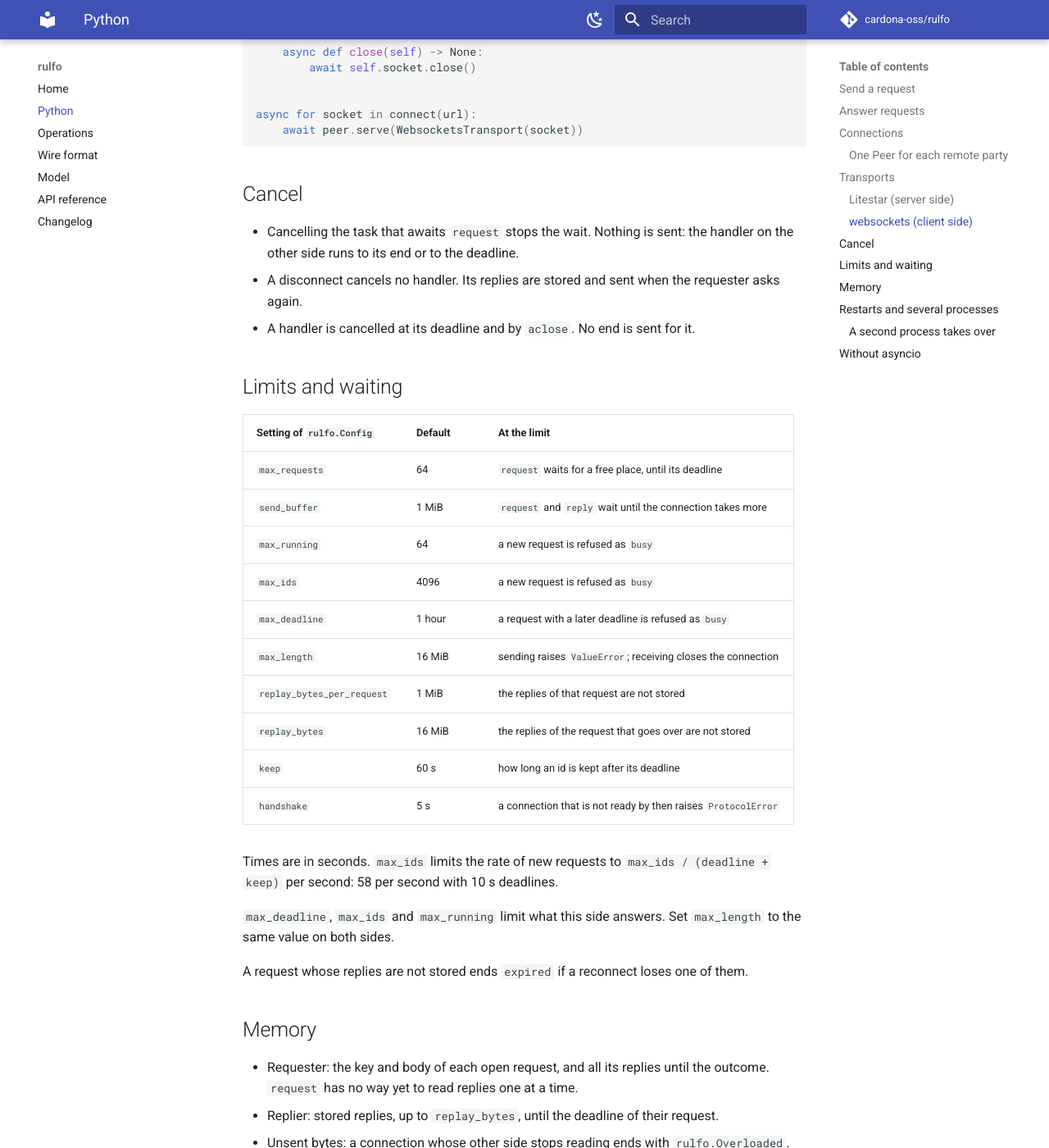
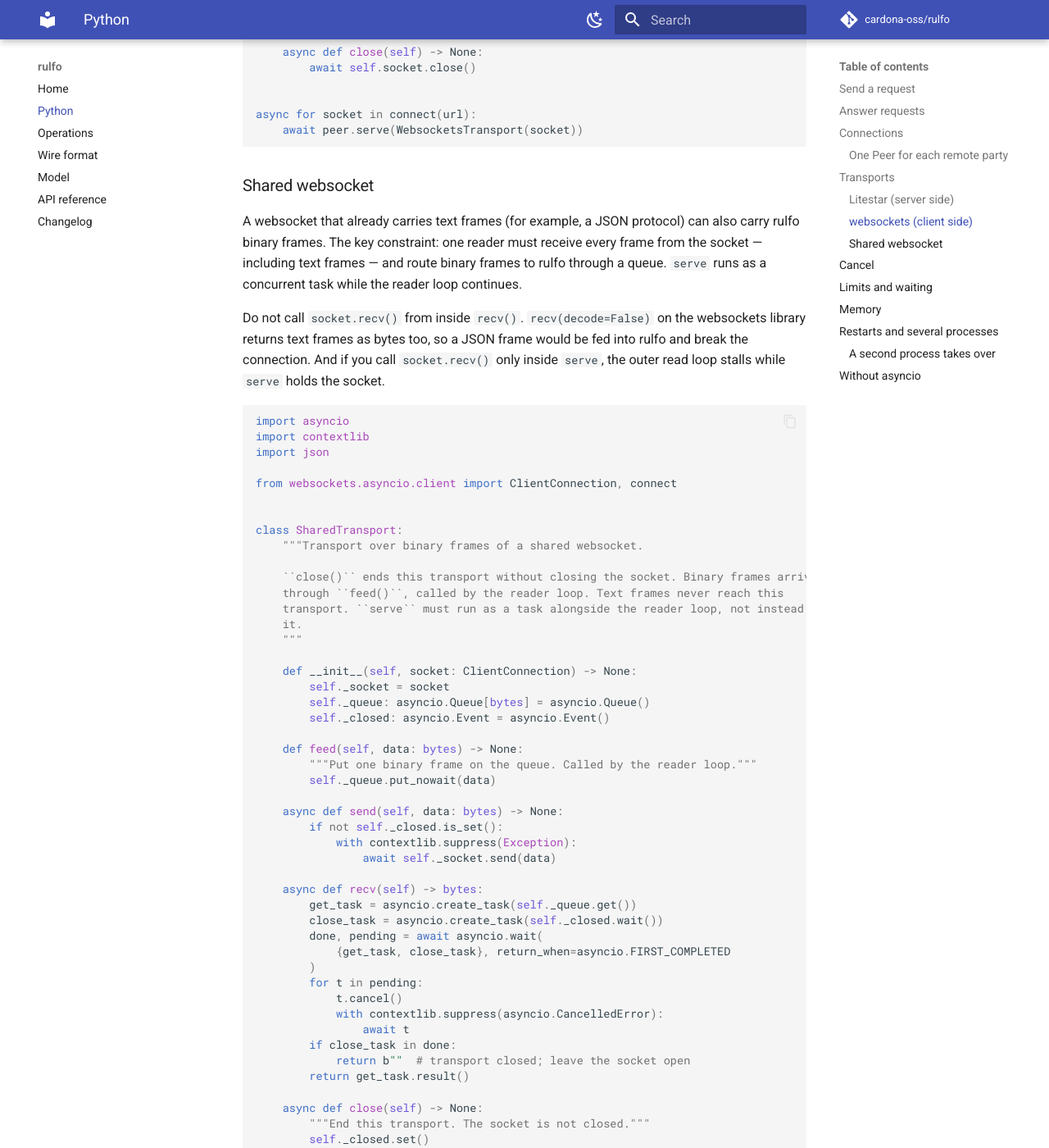
Before and after one commit to jorgeecardona/rulfo, an MkDocs documentation site: the page built from docs/python.md, in a window 1280 px wide and 1400 px high, scrolled down 4476 px. Shown: the whole window at 82% size. Built offline with MkDocs 1.6.1 and Material for MkDocs 9.7.7, drawn with Linux system fonts in a browser that asks for light colours; comment, search, counter and statistics services are not loaded; some of the changed text lies outside the part shown.

Commit message:
test: shared-websocket transport that closes without closing the connection
docs/python.md: "Shared websocket" section. SharedTransport uses a queue fed by
one reader loop that branches on frame type. serve runs as a task. recv() does not
call socket.recv() directly: websockets recv(decode=False) delivers text as bytes
too, which would corrupt the rulfo stream; and calling it inside serve blocks the
outer read loop.

tests/test_shared_transport.py: four tests with FakeWebSocket, a fake that delivers
both str and bytes through one recv() call, the same as the real websocket library.
The reader loop in each test branches on type; text frames never reach the transport
queue. Tests: routing through one reader, full rulfo exchange with interleaved text
frames, close without closing the socket, serve again on a new transport.

pyproject.toml: add SLF001, PLR0915, C901 to per-file-ignores for tests (private
member access and statement/complexity counts on asyncio-pattern tests).

````diff
--- a/docs/python.md
+++ b/docs/python.md
@@ -197,6 +197,92 @@ async for socket in connect(url):
     await peer.serve(WebsocketsTransport(socket))
 ```
 
+### Shared websocket
+
+A websocket that already carries text frames (for example, a JSON protocol) can also carry rulfo
+binary frames. The key constraint: one reader must receive every frame from the socket — including
+text frames — and route binary frames to rulfo through a queue. `serve` runs as a concurrent task
+while the reader loop continues.
+
+Do not call `socket.recv()` from inside `recv()`. `recv(decode=False)` on the websockets library
+returns text frames as bytes too, so a JSON frame would be fed into rulfo and break the connection.
+And if you call `socket.recv()` only inside `serve`, the outer read loop stalls while `serve` holds
+the socket.
+
+```python
+import asyncio
+import contextlib
+import json
+
+from websockets.asyncio.client import ClientConnection, connect
+
+
+class SharedTransport:
+    """Transport over binary frames of a shared websocket.
+
+    ``close()`` ends this transport without closing the socket. Binary frames arrive
+    through ``feed()``, called by the reader loop. Text frames never reach this
+    transport. ``serve`` must run as a task alongside the reader loop, not instead of
+    it.
+    """
+
+    def __init__(self, socket: ClientConnection) -> None:
+        self._socket = socket
+        self._queue: asyncio.Queue[bytes] = asyncio.Queue()
+        self._closed: asyncio.Event = asyncio.Event()
+
+    def feed(self, data: bytes) -> None:
+        """Put one binary frame on the queue. Called by the reader loop."""
+        self._queue.put_nowait(data)
+
+    async def send(self, data: bytes) -> None:
+        if not self._closed.is_set():
+            with contextlib.suppress(Exception):
+                await self._socket.send(data)
+
+    async def recv(self) -> bytes:
+        get_task = asyncio.create_task(self._queue.get())
+        close_task = asyncio.create_task(self._closed.wait())
+        done, pending = await asyncio.wait(
+            {get_task, close_task}, return_when=asyncio.FIRST_COMPLETED
+        )
+        for t in pending:
+            t.cancel()
+            with contextlib.suppress(asyncio.CancelledError):
+                await t
+        if close_task in done:
+            return b""  # transport closed; leave the socket open
+        return get_task.result()
+
+    async def close(self) -> None:
+        """End this transport. The socket is not closed."""
+        self._closed.set()
+```
+
+One reader loop receives every frame and routes it. `serve` runs as a task beside it:
+
+```python
+async for socket in connect(url):
+    transport: SharedTransport | None = None
+    serve_task: asyncio.Task[None] | None = None
+    try:
+        async for message in socket:
+            if isinstance(message, bytes):
+                if transport is not None:
+                    transport.feed(message)
+            else:
+                frame = json.loads(message)
+                if frame.get("type") == "rulfo" and frame.get("v") == 1:
+                    transport = SharedTransport(socket)
+                    serve_task = asyncio.create_task(peer.serve(transport))
+                # other text frames handled here
+    finally:
+        if transport is not None:
+            await transport.close()
+        if serve_task is not None:
+            await serve_task
+```
+
 ## Cancel
 
 - Cancelling the task that awaits `request` stops the wait. Nothing is sent: the handler on the
````
Also changed, not shown: 1 other file.
